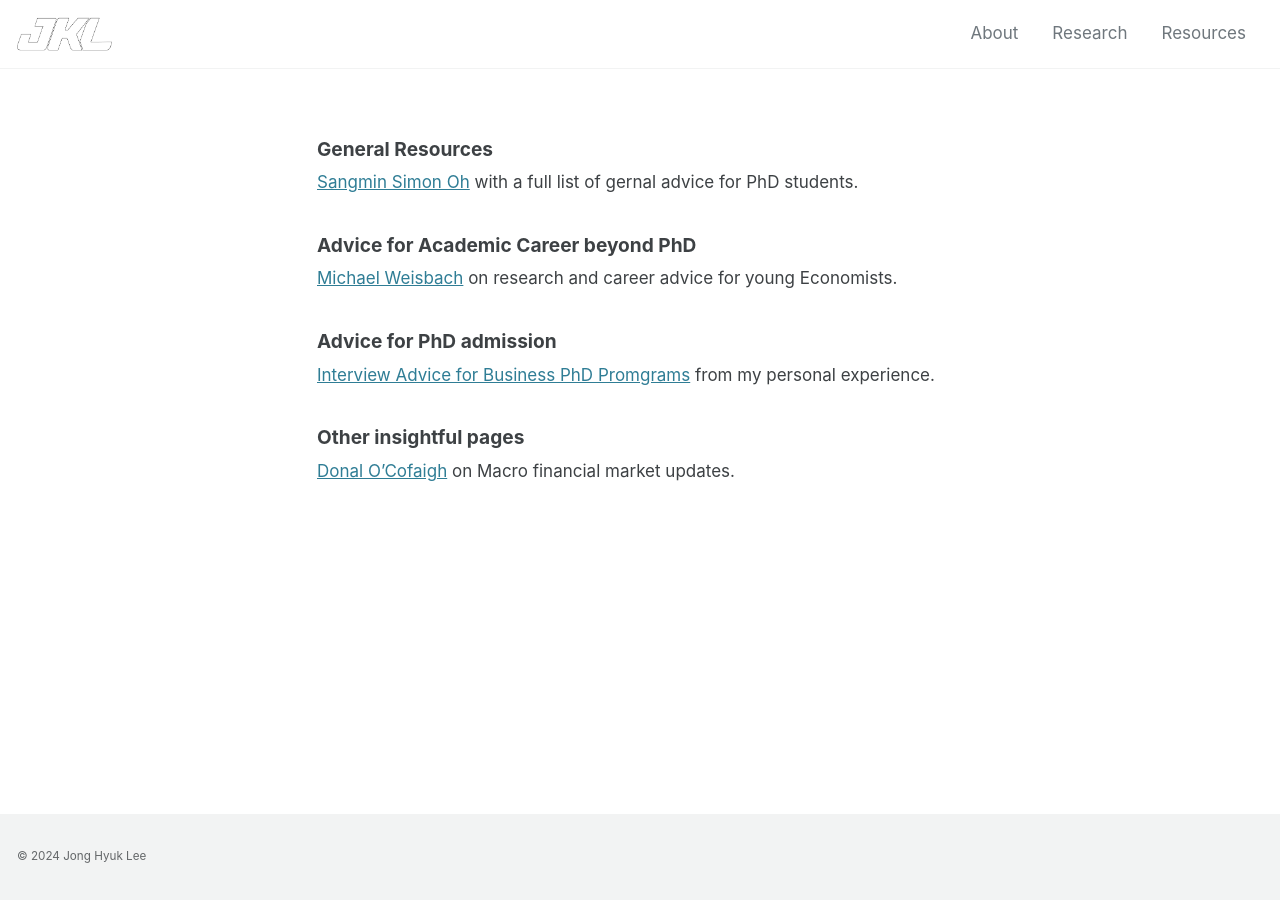
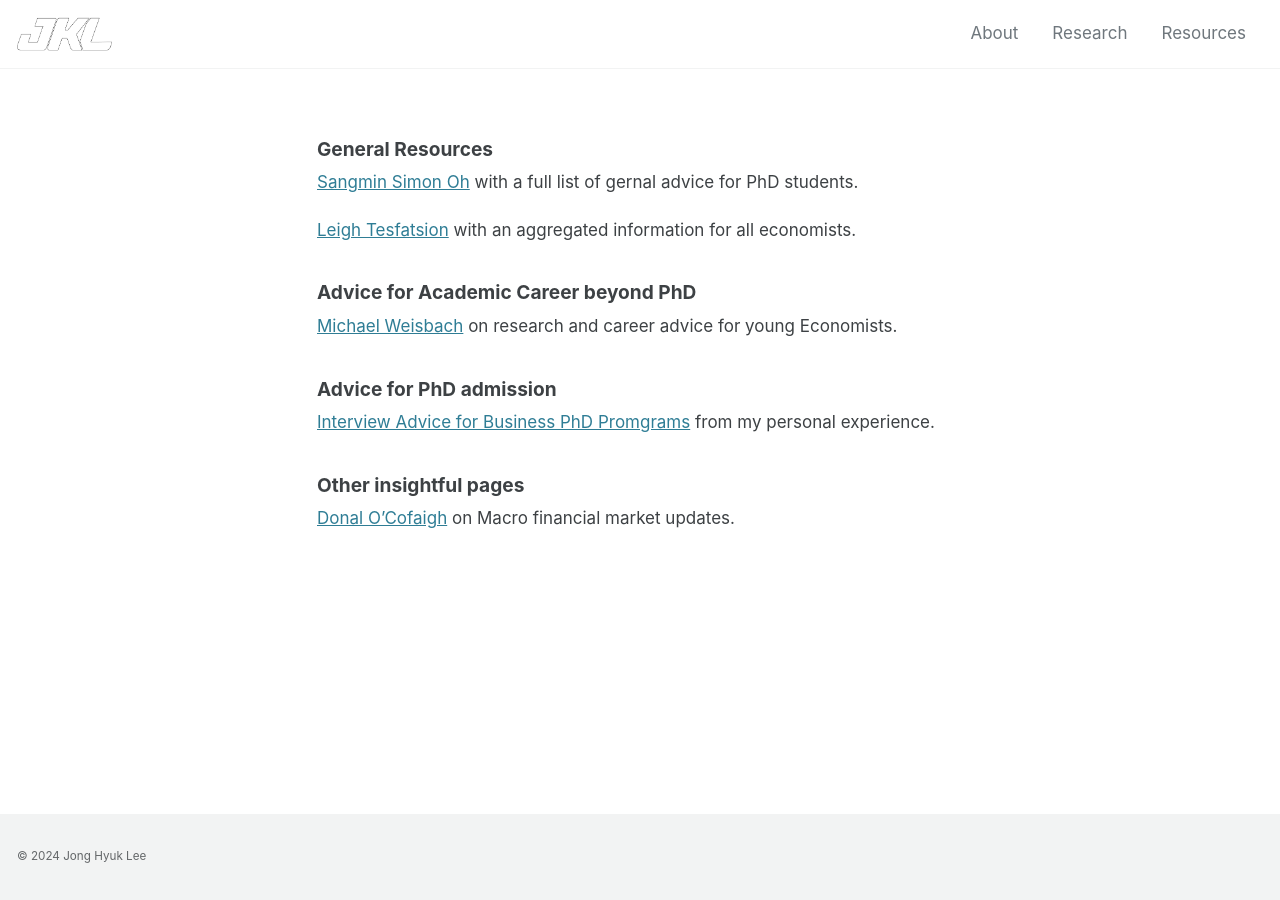
Before and after one commit to jhklee/jhklee.github.io, a Jekyll site: the page built from _pages/resources.md, in a window 1280 px wide. Built offline with Jekyll 4.4.1, drawn with Linux system fonts in a browser that asks for light colours; cached includes are drawn as plain includes.

Commit message:
Update resources.md

```diff
--- a/_pages/resources.md
+++ b/_pages/resources.md
@@ -5,6 +5,8 @@ layout: single
 ---
 ### General Resources
 [Sangmin Simon Oh](https://sangmino.github.io/resources/) with a full list of gernal advice for PhD students.
+
+[Leigh Tesfatsion](https://faculty.sites.iastate.edu/tesfatsi/archive/tesfatsi/sources.htm) with an aggregated information for all economists.
 
 ### Advice for Academic Career beyond PhD
 [Michael Weisbach](https://press.princeton.edu/books/hardcover/9780691216492/the-economists-craft?srsltid=AfmBOorxJNULRgpMBNlp3U_RTEJb-p5zH5lbDK8l6b_k_zIrGgsYtjwI) on research and career advice for young Economists.
```
